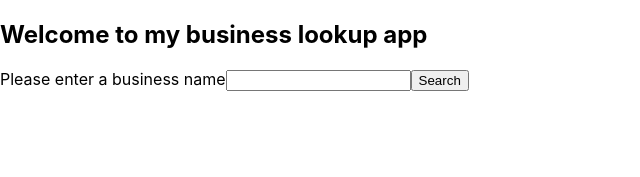
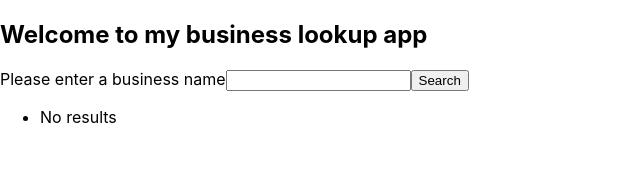
Before and after one commit to xIrusux/Business-Lookup, a React (Create React App) app: page / in a window 1280 px wide. Shown: the top 177 px of the page, without its empty margins (0-640 px from the left). Built offline with nearby package versions, Linux system fonts and the light colour scheme.

Commit message:
render list

```diff
--- a/src/App.js
+++ b/src/App.js
@@ -4,12 +4,11 @@ import fetchJsonp from "fetch-jsonp";
 
 function App() {
   const [input, setInput] = React.useState("");
-  const [output, setOutput] = React.useState("");
+  const [output, setOutput] = React.useState([]);
 
-  // on submit capture input data
+  // on submit capture input data and fetch data
   const handleSubmit = e => {
     e.preventDefault();
-    const jasonpScript = document.createElement("script");
     const GUID = process.env.REACT_APP_GUID;
     const url = `https://abr.business.gov.au/json/MatchingNames.aspx?name=${input}&maxResults=10&guid=${GUID}`;
 
@@ -20,9 +19,9 @@ function App() {
         return response.json();
       })
       .then(function(json) {
-        console.log("parsed json", json);
+        let nameArr = [];
         for (var i = 0; i < json.Names.length; i++) {
-          console.log(
+          nameArr.push(
             json.Names[i].Abn +
               " " +
               json.Names[i].Name +
@@ -30,11 +29,14 @@ function App() {
               json.Names[i].Score
           );
         }
+        setOutput(nameArr);
       })
       .catch(function(ex) {
         console.log("parsing failed", ex);
       });
   };
+
+  const nameList = output.map((name, i) => <li key={i}>{name}</li>);
 
   return (
     <section className="business-name-form">
@@ -52,7 +54,14 @@ function App() {
           Search
         </button>
       </form>
-      {output && <output data-testid="output">{output}</output>}
+
+      {output && (
+        <output data-testid="output">
+          <ul class="list-group">
+            {nameList.length ? nameList : <li>No results </li>}
+          </ul>
+        </output>
+      )}
     </section>
   );
 }
```
